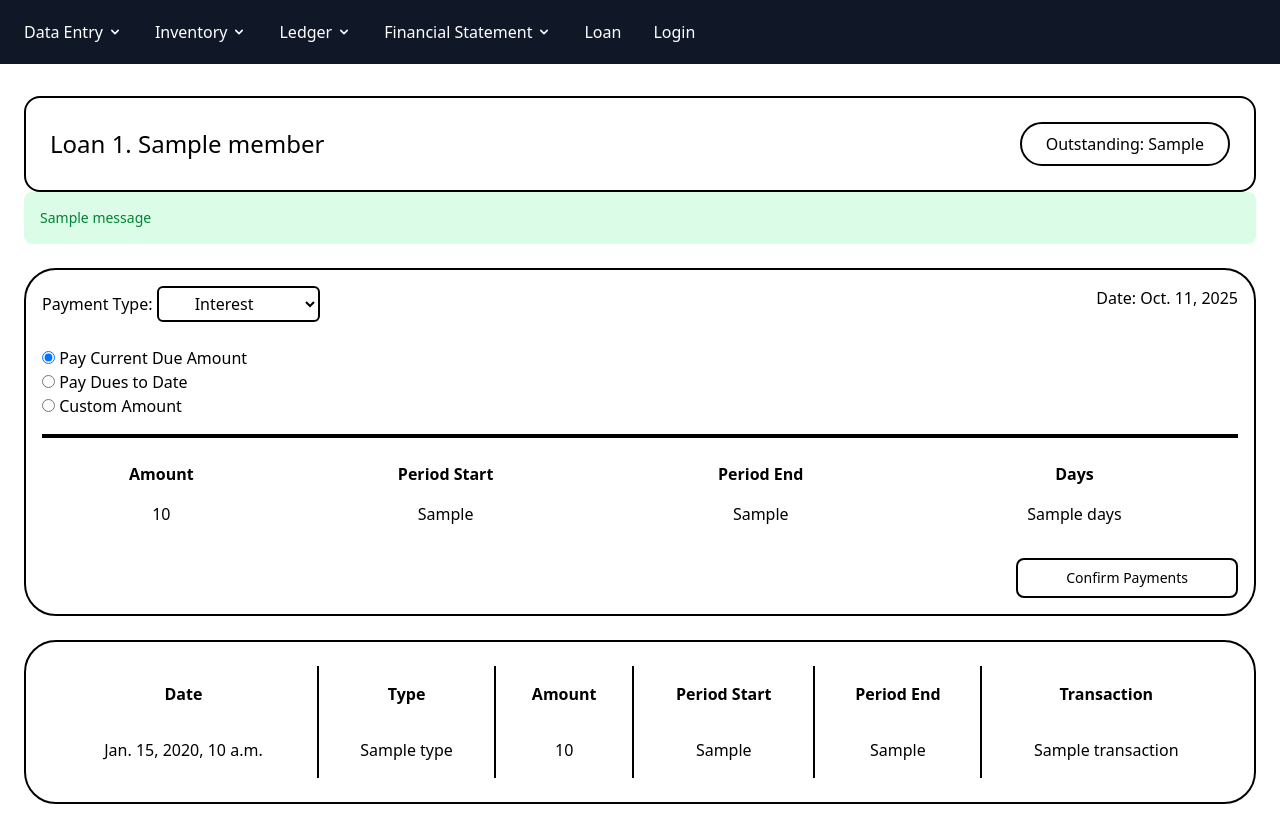
After one commit to suresh466/coasv, a Django app: template loan_management/templates/loan_management/payment.html in a window 1280 px wide. The commit adds this page. Run offline with Django 4.2, Linux system fonts and the light colour scheme; the template is opened without the code that fills it: most values are stand-ins (such as "Sample title", 1, 10 or a date in 2020); one stand-in notice (Sample message) is shown; style sheets or scripts are compiled from the project's sources.

Commit message:
feat: create unified payments page UI, setup regular interest payments

```diff
--- /dev/null
+++ b/loan_management/templates/loan_management/payment.html
@@ -0,0 +1,139 @@
+{% extends 'common_base.html' %}
+{% block common_title %}Loan Payment{% endblock %}
+{% block common_body %}
+  <div class="p-6">
+    <!-- loan header -->
+    <div class="flex items-center justify-between border-2 rounded-2xl p-6">
+      <h1 class="text-2xl font-medium">Loan {{ loan.id }}. {{ loan.member }}</h1>
+      <span class="border-2 rounded-full px-6 py-2">Outstanding: {{ loan.outstanding_principal }}</span>
+    </div>
+    {% for message in messages %}
+      <div class="mb-4 rounded-lg p-4 text-sm {% if message.tags == 'error' %} bg-red-100 text-red-700 {% elif message.tags == 'success' %} bg-green-100 text-green-700 {% elif message.tags == 'warning' %} bg-yellow-100 text-yellow-700 {% elif message.tags == 'info' %} bg-blue-100 text-blue-700 {% else %} bg-gray-100 text-gray-700 {% endif %}"
+           role="alert">
+        <p class="font-medium">{{ message }}</p>
+      </div>
+    {% endfor %}
+    <!-- payment card -->
+    <div class="border-2 rounded-4xl mt-6 p-4">
+      <div class="flex justify-between">
+        <form method="get" class="inline">
+          <label for="payment-select">Payment Type:</label>
+          <select id="payment-select"
+                  name="payment_type"
+                  onchange="this.form.submit()"
+                  class="border-2 rounded-md px-8 py-1 focus:outline-none focus:ring-2 transition-all duration-200 cursor-pointer">
+            <option value="interest"
+                    {% if request.GET.payment_type == "interest" or request.GET.payment_type == None %}selected{% endif %}>
+              Interest
+            </option>
+            <option value="past-due"
+                    {% if request.GET.payment_type == "past-due" %}selected{% endif %}>Past Dues</option>
+            <option value="principal"
+                    {% if request.GET.payment_type == "principal" %}selected{% endif %}>Principal</option>
+          </select>
+        </form>
+        {% now "N j, Y" as today %}
+        <span>Date: {{ today }}</span>
+      </div>
+      <div class="mt-6">
+        {% if request.GET.payment_type == 'interest' or request.GET.payment_type is None %}
+          <div>
+            <div>
+              <input id="regular"
+                     type="radio"
+                     name="interest-type"
+                     value="regular"
+                     checked>
+              <label for="regular">Pay Current Due Amount</label>
+            </div>
+            <div>
+              <input id="to-date" type="radio" name="interest-type" value="to-date">
+              <label for="to-date">Pay Dues to Date</label>
+            </div>
+            <div>
+              <input id="custom-amount"
+                     type="radio"
+                     name="interest-type"
+                     value="custom-amount">
+              <label for="custom-amount">Custom Amount</label>
+            </div>
+          </div>
+        {% elif request.GET.payment_type == 'principal' %}
+          <div class="flex items-end gap-4">
+            <div>
+              <label for="custom-amount">Amount:</label>
+              <input id="custom-amount"
+                     type="number"
+                     name="custom-amount"
+                     class="border-2 rounded-md pr-2 py-1">
+            </div>
+            <div>
+              <button type="submit"
+                      class="border-2 px-12 py-1 rounded-md hover:shadow-lg hover:shadow-gray-600 hover:-translate-0.5 transition-all duration-200 cursor-pointer">
+                Go
+              </button>
+            </div>
+          </div>
+        {% endif %}
+      </div>
+      <hr class="border-2 mt-4">
+      <!-- calculated payment -->
+      <div class="mt-4 overflow-x-auto">
+        <table class="min-w-full">
+          <thead class="text-center">
+            <tr>
+              <th class="p-2">Amount</th>
+              <th class="p-2">Period Start</th>
+              <th class="p-2">Period End</th>
+              <th class="p-2">Days</th>
+            </tr>
+          </thead>
+          <tbody class="text-center">
+            <tr>
+              <td class="p-2">{{ calculated_interest.total }}</td>
+              <td class="p-2">{{ calculated_interest.period_start }}</td>
+              <td class="p-2">{{ calculated_interest.period_end }}</td>
+              <td class="p-2">{{ calculated_interest.days }}</td>
+            </tr>
+          </tbody>
+        </table>
+      </div>
+      <div class="flex flex-col items-end mt-6 ">
+        <form method='POST' action={% url 'loan:pay_interest' loan.id %}>
+          {% csrf_token %}
+          <button type="submit"
+                  class="border-2 px-12 py-2 rounded-lg text-sm hover:shadow-lg hover:shadow-gray-600 hover:-translate-0.5 transition-all duration-200 cursor-pointer">
+            Confirm Payments
+          </button>
+        </form>
+      </div>
+    </div>
+    <!-- payment history -->
+    <div class="border-2 rounded-4xl mt-6 p-6 overflow-x-auto">
+      <table class="min-w-full">
+        <thead>
+          <tr class="divide-x-2">
+            <th class="p-4">Date</th>
+            <th class="p-4">Type</th>
+            <th class="p-4">Amount</th>
+            <th class="p-4">Period Start</th>
+            <th class="p-4">Period End</th>
+            <th class="p-4">Transaction</th>
+          </tr>
+        </thead>
+        <tbody class="text-center">
+          {% for ph in payment_history %}
+            <tr class="divide-x-2 rounded-full hover:shadow-lg hover:shadow-gray-600 hover:-translate-0.5 transition-all duration-200">
+              <td class="p-4">{{ ph.date }}</td>
+              <td class="p-4">{{ ph.type }}</td>
+              <td class="p-4">{{ ph.amount }}</td>
+              <td class="p-4">{{ ph.period_start }}</td>
+              <td class="p-4">{{ ph.period_end }}</td>
+              <td class="p-4">{{ ph.transaction }}</td>
+            </tr>
+          {% endfor %}
+        </tbody>
+      </table>
+    </div>
+  </div>
+{% endblock %}
--- a/loan_management/urls.py
+++ b/loan_management/urls.py
@@ -7,6 +7,7 @@ app_name = "loan"
 urlpatterns = [
     path("", views.loans, name="loans"),
     path("<int:id>/", views.loan, name="loan"),
+    path("<int:id>/payment", views.payment, name="payment"),
     path("<int:id>/disburse", views.disburse, name="disburse"),
     path("<int:id>/pay-interest", views.pay_interest, name="pay_interest"),
 ]
```
Also changed, not shown: loan_management/templates/loan_management/loan.html (+5 -5 lines), loan_management/views.py (+29 -0 lines).
